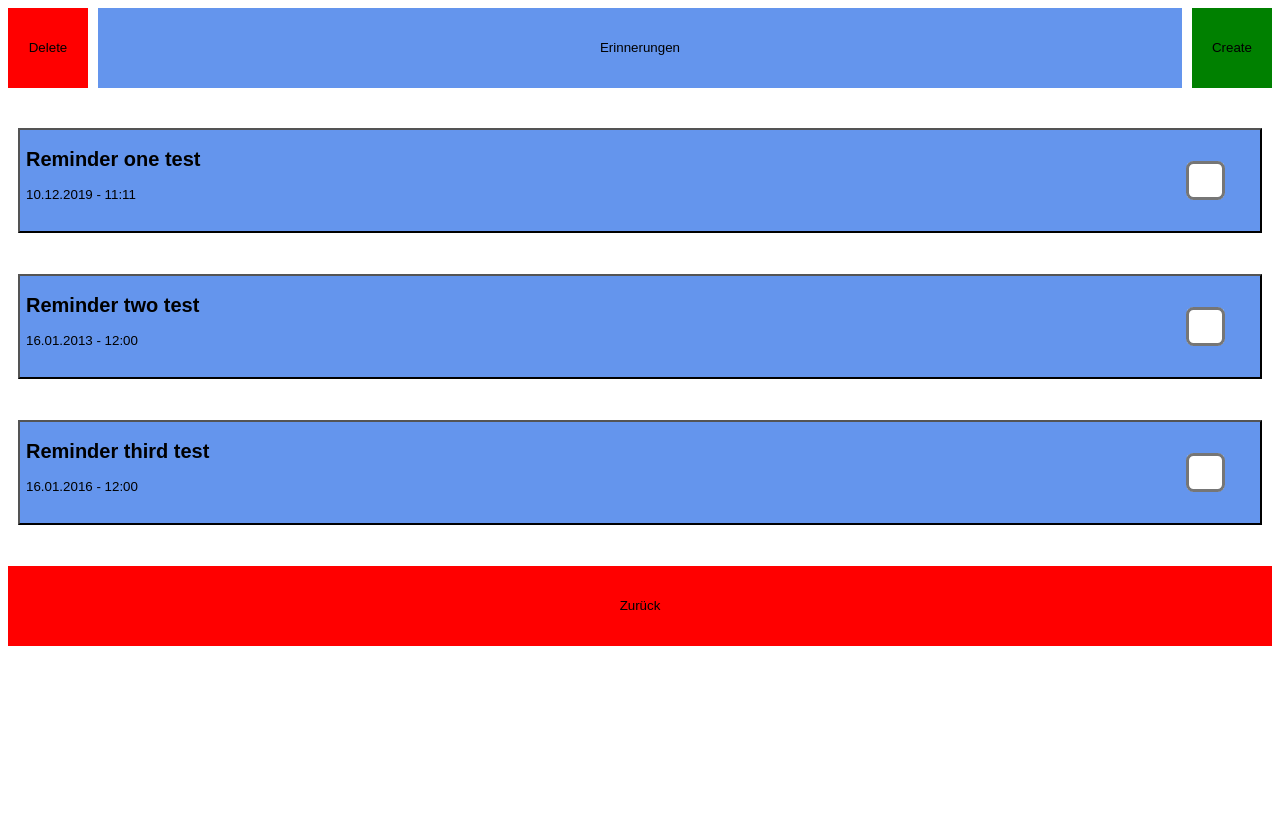
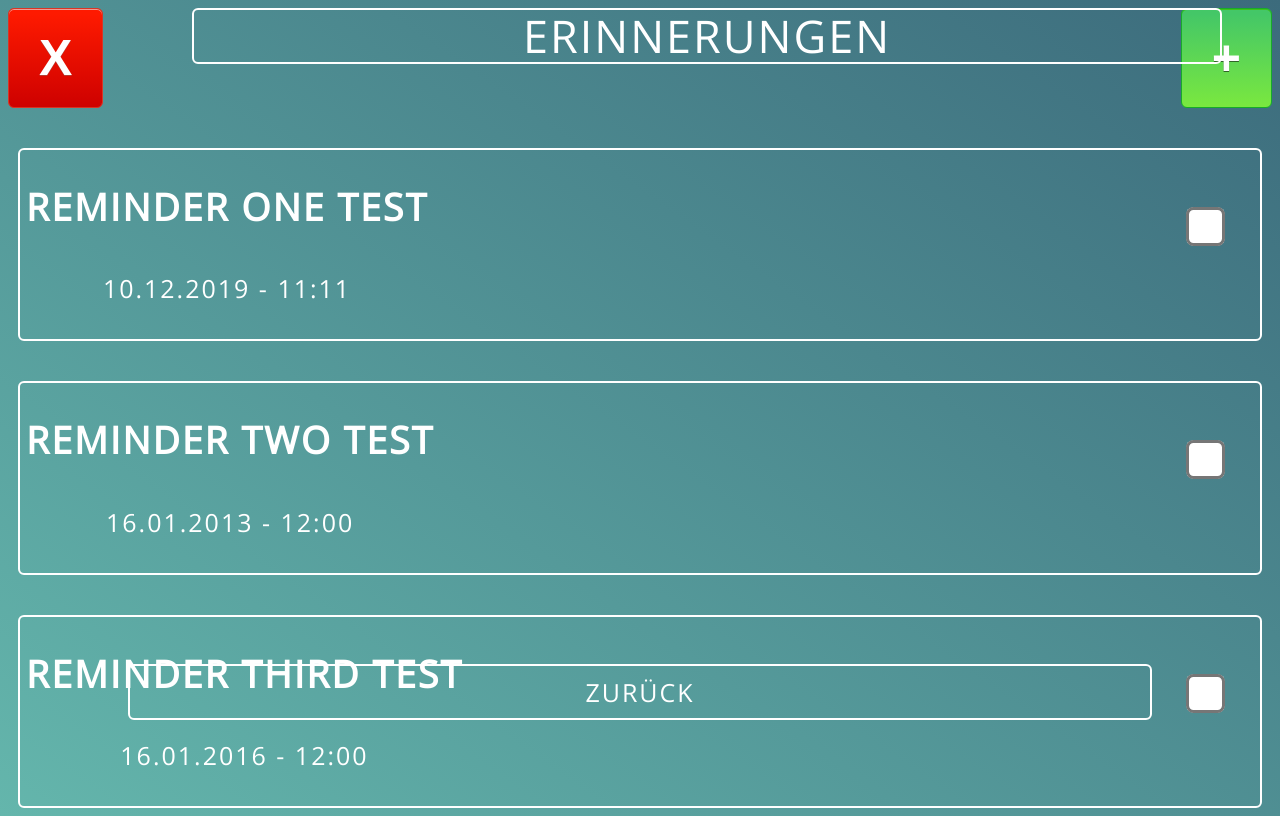
Before and after one commit to MUAS-DTLab-WiSe19-20-Apps-Demenz/WiSe19-20-Apps-Demenz-ChecklistenReminder, an Angular app: page /Erinnerungen in a window 1280 px wide. Built offline with nearby package versions, Linux system fonts and the light colour scheme.

Commit message:
added design: - global style.css background - styles for reminders

```diff
--- a/src/app/components/reminder/detail/detail.component.css
+++ b/src/app/components/reminder/detail/detail.component.css
@@ -1,3 +1,5 @@
+/*
+
 .button-wrapper {
     height: 80px;
     box-sizing: border-box;
@@ -17,43 +19,103 @@
 	height: 100%;
 }
 
+*/
+
 .outer-button-left {
   float: left;
-  position: relative;
-  width: 80px;
-  height: 0;
-  padding-bottom: 80px;
-  background: red;
+  box-shadow:inset 0px 1px 0px 0px #f29c93;
+  background:linear-gradient(to bottom, #fe1a00 5%, #ce0100 100%);
+  background-color:#fe1a00;
+  border-radius:6px;
+  border:1px solid #d83526;
+  display:inline-block;
+  cursor:pointer;
+  color:#ffffff;
+  font-family:Arial;
+  font-size:50px;
+  font-weight:bold;
+  padding:20px 30px;
+  text-decoration:none;
+  text-shadow:0px 1px 0px #b23e35;
+
 }
 
 .outer-button-right {
   float: right;
-  position: relative;
-  width: 80px;
-  height: 0;
-  padding-bottom: 80px;
-  background: green;
+  box-shadow:inset 0px 1px 0px 0px #3dc21b;
+  background:linear-gradient(to bottom, #44c767 5%, #7ae83f 100%);
+  background-color:#44c767;
+  border-radius:6px;
+  border:1px solid #18ab29;
+  display:inline-block;
+  cursor:pointer;
+  color:#ffffff;
+  font-family:Arial;
+  font-size:50px;
+  font-weight:bold;
+  padding:20px 30px;
+  text-decoration:none;
+  text-shadow:0px 1px 0px #2f6627;
+
+
 }
 
 .inner-button {
-  width: calc(100% - 180px);
-  height: 0;
-  padding-bottom: 80px;
-  background: cornflowerblue;
+  width: calc(100% - 250px);
+  height: auto;
+  position: absolute;
+  left: 15%;
+
+  background: transparent;
+  border-radius: 6px;
+  border: 2px solid #FFF;
+  font-family: 'Open Sans', sans-serif;
+  transition: all 0.2s ease-in-out;
+  font-size: 45px;
+  text-transform: uppercase;
+  color: #FFF;
+  letter-spacing: 2px;
+  text-align: center;
+  vertical-align: middle;
+  line-height: 50px;
 }
 
+
 .reminder-div {
-    background: cornflowerblue;
-    text-align: center;
-    padding: 10px;
-    margin-top: 10px;
+  position: absolute;
+  left: 10%;
+  top: 25%;
+  width: 80%;
+  background: transparent;
+  border-radius: 6px;
+  border: 2px solid #FFF;
+  font-family: 'Open Sans', sans-serif;
+  transition: all 0.2s ease-in-out;
+  font-size: 25px;
+  text-transform: uppercase;
+  color: #FFF;
+  letter-spacing: 2px;
+  text-align: center;
+  vertical-align: middle;
+  line-height: 50px;
 }
 
 .outer-button-bottom {
-    position: relative;
-    width: 100%;
-    margin-top: 10px;
-    height: 0;
-    padding-bottom: 80px;
-    background: red;
-  }
+  position: absolute;
+  height: auto;
+  width: 80%;
+  left: 10%;
+  bottom: 10%;
+  background: transparent;
+  border-radius: 6px;
+  border: 2px solid #FFF;
+  font-family: 'Open Sans', sans-serif;
+  transition: all 0.2s ease-in-out;
+  font-size: 25px;
+  text-transform: uppercase;
+  color: #FFF;
+  letter-spacing: 2px;
+  text-align: center;
+  vertical-align: middle;
+  line-height: 50px;
+}
--- a/src/app/components/reminder/detail/detail.component.html
+++ b/src/app/components/reminder/detail/detail.component.html
@@ -1,7 +1,8 @@
+
 <div class="button-wrapper">
-    <button class="buttons outer-button-left"><span>Delete</span></button>
+    <button class="buttons outer-button-left"><span>X</span></button>
     <button class="buttons inner-button"><span>Erinnerungen Details</span></button>
-    <button class="buttons outer-button-right"><span>Create</span></button>
+    <button class="buttons outer-button-right"><span>+</span></button>
 </div>
 
 <div class="reminder-div">
--- a/src/app/main-menu/main-menu.component.css
+++ b/src/app/main-menu/main-menu.component.css
@@ -1,6 +1,41 @@
+
+
 button {
+  width: 50%;
+  height: 15%;
+  margin: 10px;
+  background: transparent;
+  border-radius: 6px;
+  border: 2px solid #FFF;
+  font-family: 'Open Sans', sans-serif;
+  transition: all 0.2s ease-in-out;
+  font-size: 25px;
+  text-transform: uppercase;
+  color: #FFF;
+  letter-spacing: 2px;
+  text-align: center;
+  vertical-align: middle;
+  line-height: 50px;
+}
+.button1{
+  position: absolute;
+  left: 25%;
+  top: 15%;
+}
+.button2{
+  position: absolute;
+  left: 25%;
+  top: 42.5%;
+}
+.button3{
+  position: absolute;
+  left: 25%;
+  bottom: 15%;
+}
+body{
+  background: linear-gradient(35deg, #64B6AC, #3C6B7C 100%);
+  height: 100%;
   width: 100%;
-  height: 30%;
-  margin: 10px;
-  background: cornflowerblue;
+  margin-left: auto;
+  margin-bottom: auto;
 }
--- a/src/app/main-menu/main-menu.component.html
+++ b/src/app/main-menu/main-menu.component.html
@@ -1,7 +1,9 @@
 <body>
 <div style="height: 100vh">
-  <a routerLink="/Erinnerungen"><button>Erinnerungen</button> </a>
-  <a routerLink="/Checklisten"><button>Checklisten</button> </a>
-  <a routerLink="/Notfallkontakte"><button>Notfallkontakte</button> </a>
+  <a routerLink="/Erinnerungen"><button class="button1">Erinnerungen</button> </a>
+  <br>
+  <a routerLink="/Checklisten"><button class="button2">Checklisten</button> </a>
+  <br>
+  <a routerLink="/Notfallkontakte"><button class="button3">Notfallkontakte</button> </a>
 </div>
 </body>
--- a/src/app/reminder-component/reminder-component.component.css
+++ b/src/app/reminder-component/reminder-component.component.css
@@ -1,10 +1,22 @@
+
 .reminder-preview-button {
     width: calc(100% - 20px);
     margin-left: 10px;
     margin-right: 10px;
     margin-top: 40px;
     text-align: left;
-    background-color: cornflowerblue;
+  background: transparent;
+  border-radius: 6px;
+  border: 2px solid #FFF;
+  font-family: 'Open Sans', sans-serif;
+  transition: all 0.2s ease-in-out;
+  font-size: 25px;
+  text-transform: uppercase;
+  color: #FFF;
+  letter-spacing: 2px;
+  text-align: center;
+  vertical-align: middle;
+  line-height: 50px;
 }
 
 .reminder-preview-button-reminder {
--- a/src/app/reminder-component/reminder-component.component.html
+++ b/src/app/reminder-component/reminder-component.component.html
@@ -1,3 +1,5 @@
+
+
 <a routerLink="/Erinnerungen/Detail/{{reminder.id}}">
     <button class="reminder-preview-button">
         <div class="reminder-preview-button-reminder">
--- a/src/app/reminder/reminder.component.css
+++ b/src/app/reminder/reminder.component.css
@@ -1,52 +1,78 @@
-.button-wrapper {
-    height: 80px;
-    box-sizing: border-box;
-    text-align: center;
-}
 
-.buttons {
-  height: 100%;
-  text-align: middle;
-	border: none;
-  padding: 0;
-  line-height: 80px;
-}
-
-.buttons > span {
-	width: 100%;
-	height: 100%;
-}
 
 .outer-button-left {
   float: left;
-  position: relative;
-  width: 80px;
-  height: 0;
-  padding-bottom: 80px;
-  background: red;
+  box-shadow:inset 0px 1px 0px 0px #f29c93;
+  background:linear-gradient(to bottom, #fe1a00 5%, #ce0100 100%);
+  background-color:#fe1a00;
+  border-radius:6px;
+  border:1px solid #d83526;
+  display:inline-block;
+  cursor:pointer;
+  color:#ffffff;
+  font-family:Arial;
+  font-size:50px;
+  font-weight:bold;
+  padding:20px 30px;
+  text-decoration:none;
+  text-shadow:0px 1px 0px #b23e35;
+
 }
 
 .outer-button-right {
   float: right;
-  position: relative;
-  width: 80px;
-  height: 0;
-  padding-bottom: 80px;
-  background: green;
+  box-shadow:inset 0px 1px 0px 0px #3dc21b;
+  background:linear-gradient(to bottom, #44c767 5%, #7ae83f 100%);
+  background-color:#44c767;
+  border-radius:6px;
+  border:1px solid #18ab29;
+  display:inline-block;
+  cursor:pointer;
+  color:#ffffff;
+  font-family:Arial;
+  font-size:50px;
+  font-weight:bold;
+  padding:20px 30px;
+  text-decoration:none;
+  text-shadow:0px 1px 0px #2f6627;
+
+
 }
 
 .inner-button {
-  width: calc(100% - 180px);
-  height: 0;
-  padding-bottom: 80px;
-  background: cornflowerblue;
+  width: calc(100% - 250px);
+  position: absolute;
+  left: 15%;
+
+  background: transparent;
+  border-radius: 6px;
+  border: 2px solid #FFF;
+  font-family: 'Open Sans', sans-serif;
+  transition: all 0.2s ease-in-out;
+  font-size: 45px;
+  text-transform: uppercase;
+  color: #FFF;
+  letter-spacing: 2px;
+  text-align: center;
+  vertical-align: middle;
+  line-height: 50px;
 }
 
 .outer-button-bottom {
-  position: relative;
-  width: 100%;
-  margin-top: 40px;
-  height: 0;
-  padding-bottom: 80px;
-  background: red;
+  position: absolute;
+  width: 80%;
+  left: 10%;
+  bottom: 10%;
+  background: transparent;
+  border-radius: 6px;
+  border: 2px solid #FFF;
+  font-family: 'Open Sans', sans-serif;
+  transition: all 0.2s ease-in-out;
+  font-size: 25px;
+  text-transform: uppercase;
+  color: #FFF;
+  letter-spacing: 2px;
+  text-align: center;
+  vertical-align: middle;
+  line-height: 50px;
 }
--- a/src/app/reminder/reminder.component.html
+++ b/src/app/reminder/reminder.component.html
@@ -1,11 +1,13 @@
+
 <div class="button-wrapper">
-    <button class="buttons outer-button-left"><span>Delete</span></button>
+    <button class="buttons outer-button-left"><span>X</span></button>
     <button class="buttons inner-button"><span>Erinnerungen</span></button>
-    <button class="buttons outer-button-right"><span>Create</span></button>
+    <button class="buttons outer-button-right"><span>+</span></button>
+
 </div>
 
 <!--<p>Aktuell sind {{(reminderService.getReminderList() | async)?.length}} Reminder gespeichert.</p>-->
 
+
 <app-reminder-component *ngFor="let c of reminderService.getReminderList() | async" [reminder] = "c"></app-reminder-component>
-
 <a routerLink="/"><button class="buttons outer-button-bottom"><span>Zurück</span></button></a>
--- a/src/styles.css
+++ b/src/styles.css
@@ -1 +1,6 @@
 /* You can add global styles to this file, and also import other style files */
+@import url('https://fonts.googleapis.com/css?family=Open+Sans');
+
+body{
+  background: linear-gradient(35deg, #64B6AC, #3C6B7C 100%);
+}
```
